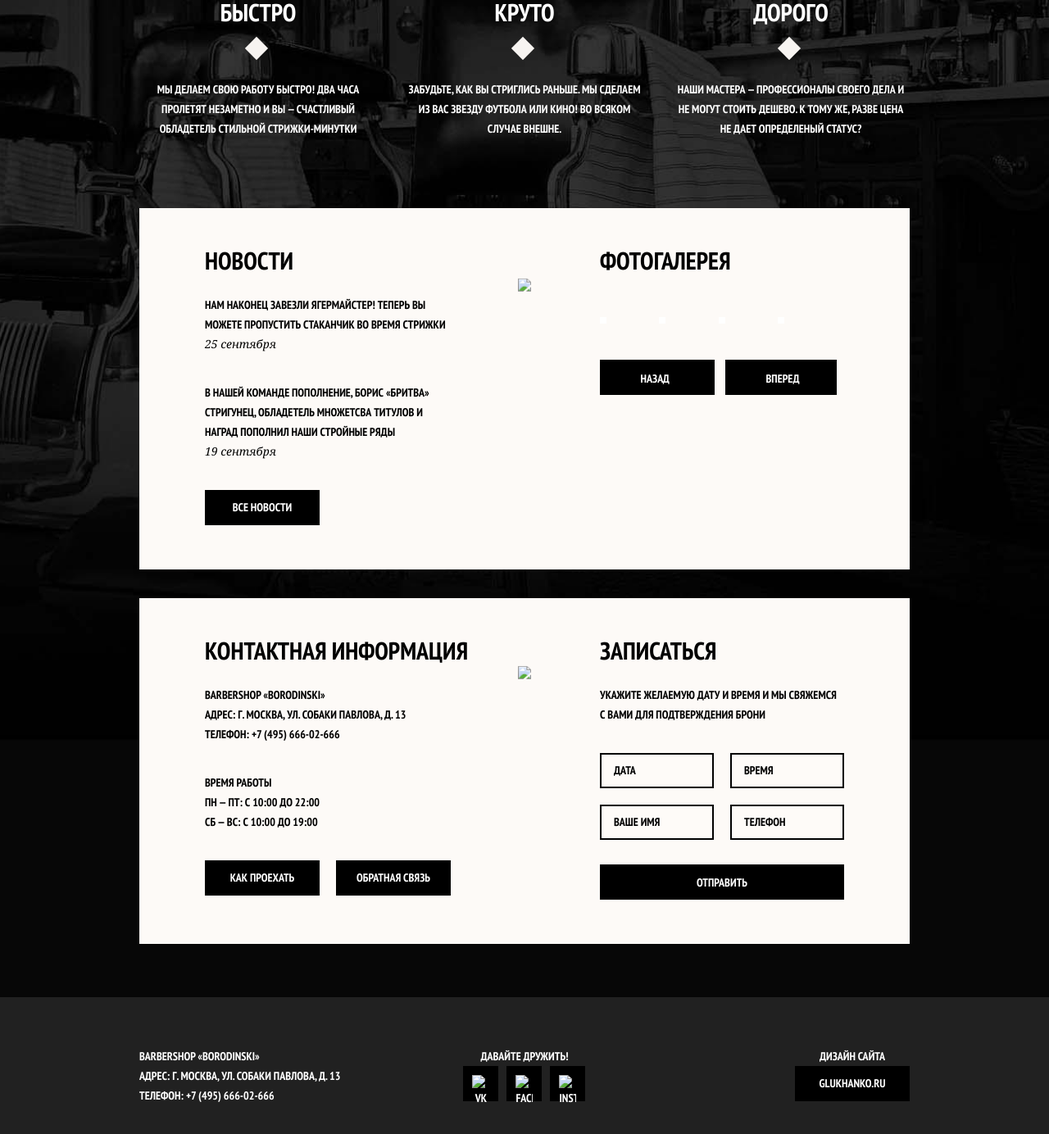
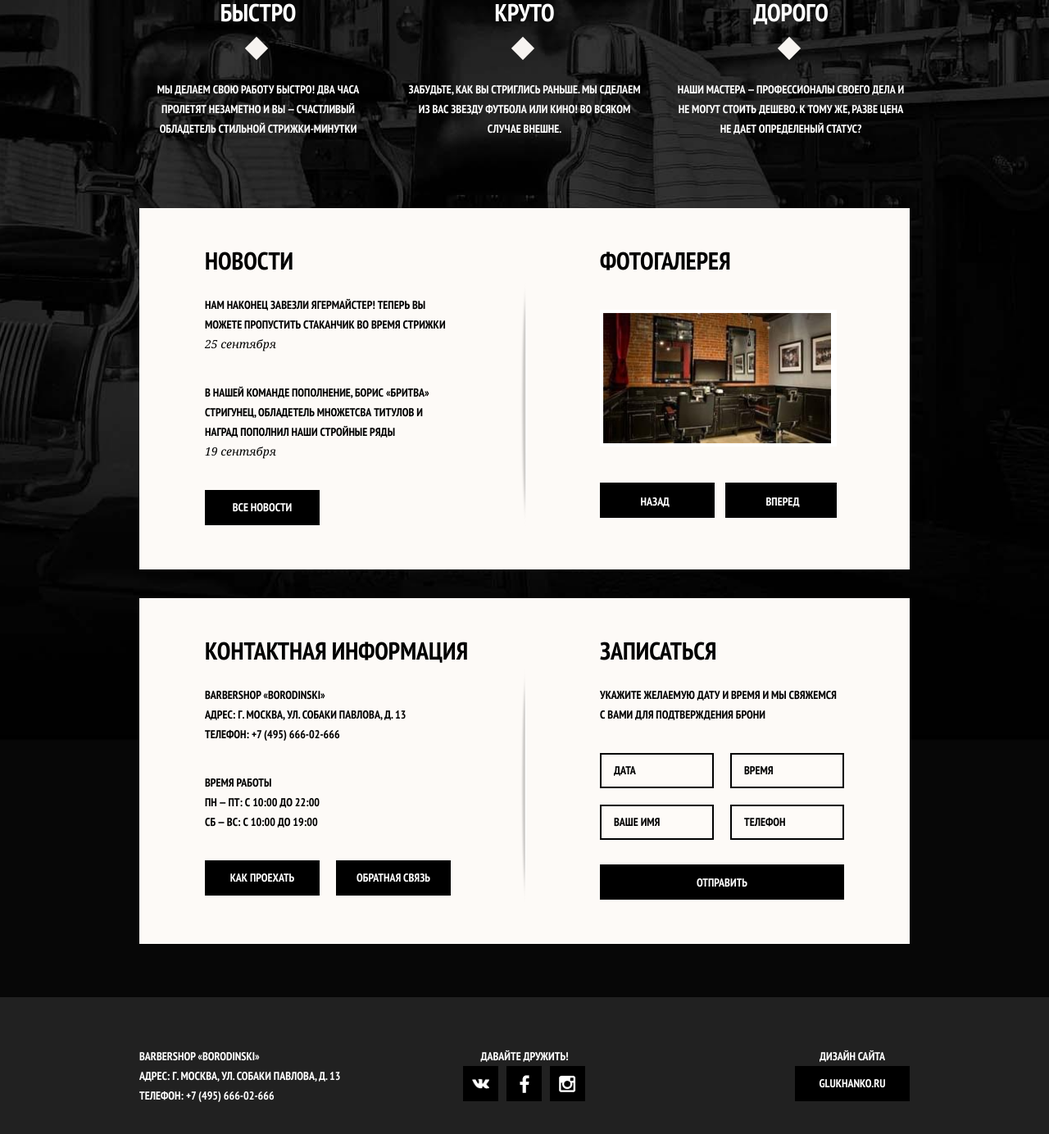
Before and after one commit to Tania-frontend/Barbershop_Podkopaii_L17, a website: page app/index.html in a window 1280 px wide. Shown: the part 404-1788 px from the top of the page at 82% size. Drawn offline with nearby package versions, Linux system fonts and the light colour scheme; the site is published under a folder, as on GitHub Pages, so addresses that start at the root find nothing.

Commit message:
added new file

```diff
--- a/app/index.html
+++ b/app/index.html
@@ -81,17 +81,17 @@
 						<h4 class="title--30">Фотогалерея</h4>
 						<div class="swiper-container">
     						<div class="swiper-wrapper">
-      							<div class="swiper-slide"><img src="/images/dest/gallery-1.jpg" alt=""></div>
-     							<div class="swiper-slide"><img src="/images/dest/gallery-2.jpg" alt=""></div>
-      							<div class="swiper-slide"><img src="/images/dest/gallery-3.jpg" alt=""></div>
-    							<div class="swiper-slide"><img src="/images/dest/gallery-4.jpeg" alt=""></div>
+      							<div class="swiper-slide"><img src="images/dest/gallery-1.jpg" alt=""></div>
+     							<div class="swiper-slide"><img src="images/dest/gallery-2.jpg" alt=""></div>
+      							<div class="swiper-slide"><img src="images/dest/gallery-3.jpg" alt=""></div>
+    							<div class="swiper-slide"><img src="images/dest/gallery-4.jpeg" alt=""></div>
    							</div>
     					<div class="swiper-button-next"></div>
    						 <div class="swiper-button-prev"></div>
   						</div>
 					</div>
 				</div>
-				<img class="infoBlock__divider" src="/images/dest/divider.png">
+				<img class="infoBlock__divider" src="images/dest/divider.png">
 			</div>
 		</div>
 		<div class="infoBlock">
@@ -135,7 +135,7 @@
 				    </form>
 					</div>
 				</div>
-				<img class="infoBlock__divider" src="/images/dest/divider.png">
+				<img class="infoBlock__divider" src="images/dest/divider.png">
 			</div>
 		</div>
 		<div class="modal">
@@ -166,9 +166,9 @@
 					<div class="col--33">
 						<p>ДАВАЙТЕ ДРУЖИТЬ!</p>
 						<div class="btn-align">
-							<div class="btn__small"><a href=""><img src="/images/dest/vk.png" alt="vk"></a></div>
-							<div class="btn__small"><a href=""><img src="/images/dest/face.png" alt="face"></a></div>
-							<div class="btn__small"><a href=""><img src="/images/dest/inst.png" alt="inst"></a></div>
+							<div class="btn__small"><a href=""><img src="images/dest/vk.png" alt="vk"></a></div>
+							<div class="btn__small"><a href=""><img src="images/dest/face.png" alt="face"></a></div>
+							<div class="btn__small"><a href=""><img src="images/dest/inst.png" alt="inst"></a></div>
 						</div>
 					</div>
 					<div class="col--33">
@@ -182,9 +182,9 @@
 			</div>
 		</footer>
 	</div>
-<script src="/js/jquery.3.5.1.min.js"></script>
+<script src="js/jquery.3.5.1.min.js"></script>
 <script src="https://unpkg.com/swiper/swiper-bundle.min.js"></script>
-<script src="/js/app.min.js"></script>
+<script src="js/app.min.js"></script>
 
 
 </body>
```
Also changed, not shown: dist/index.html.
